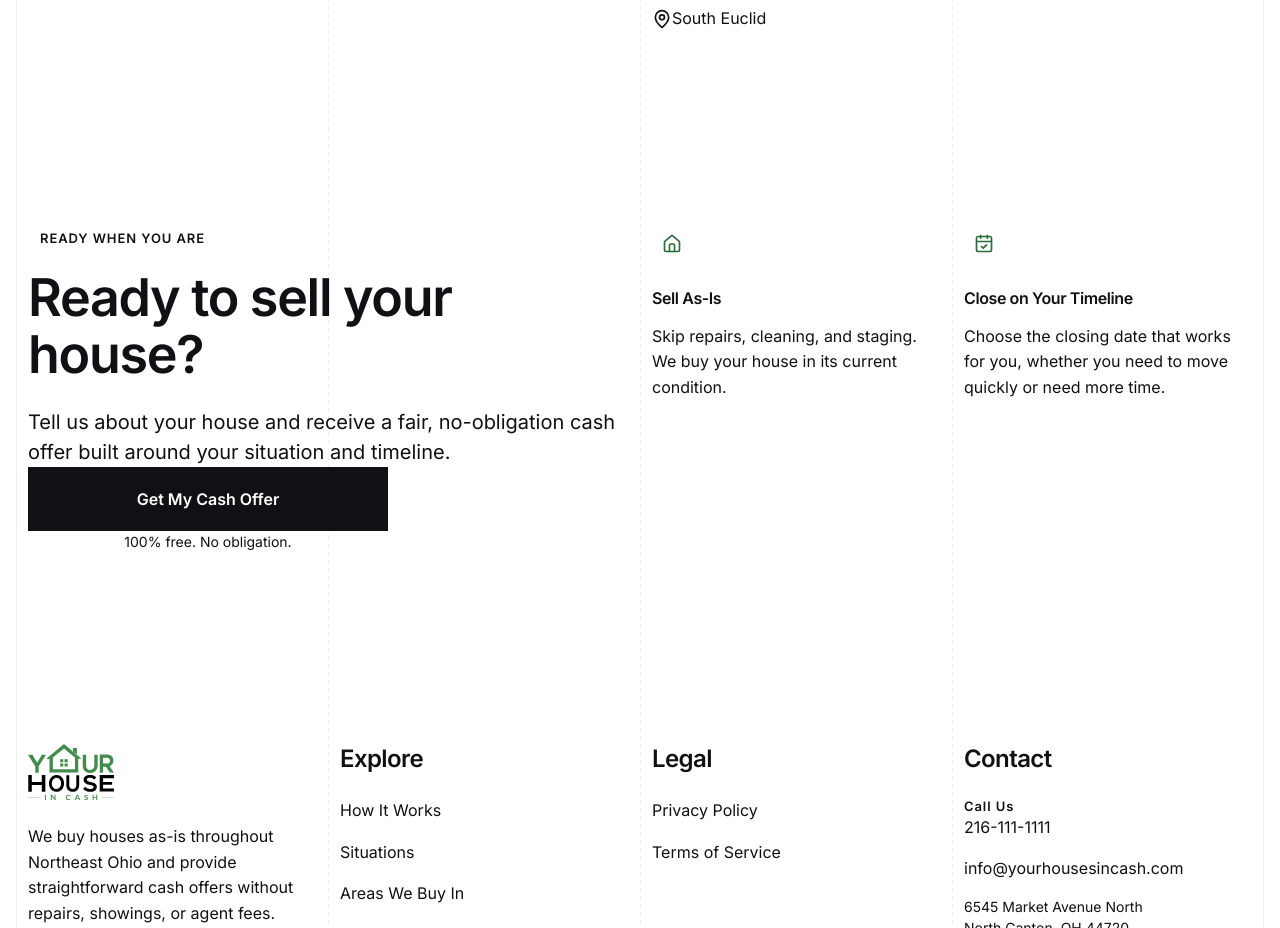
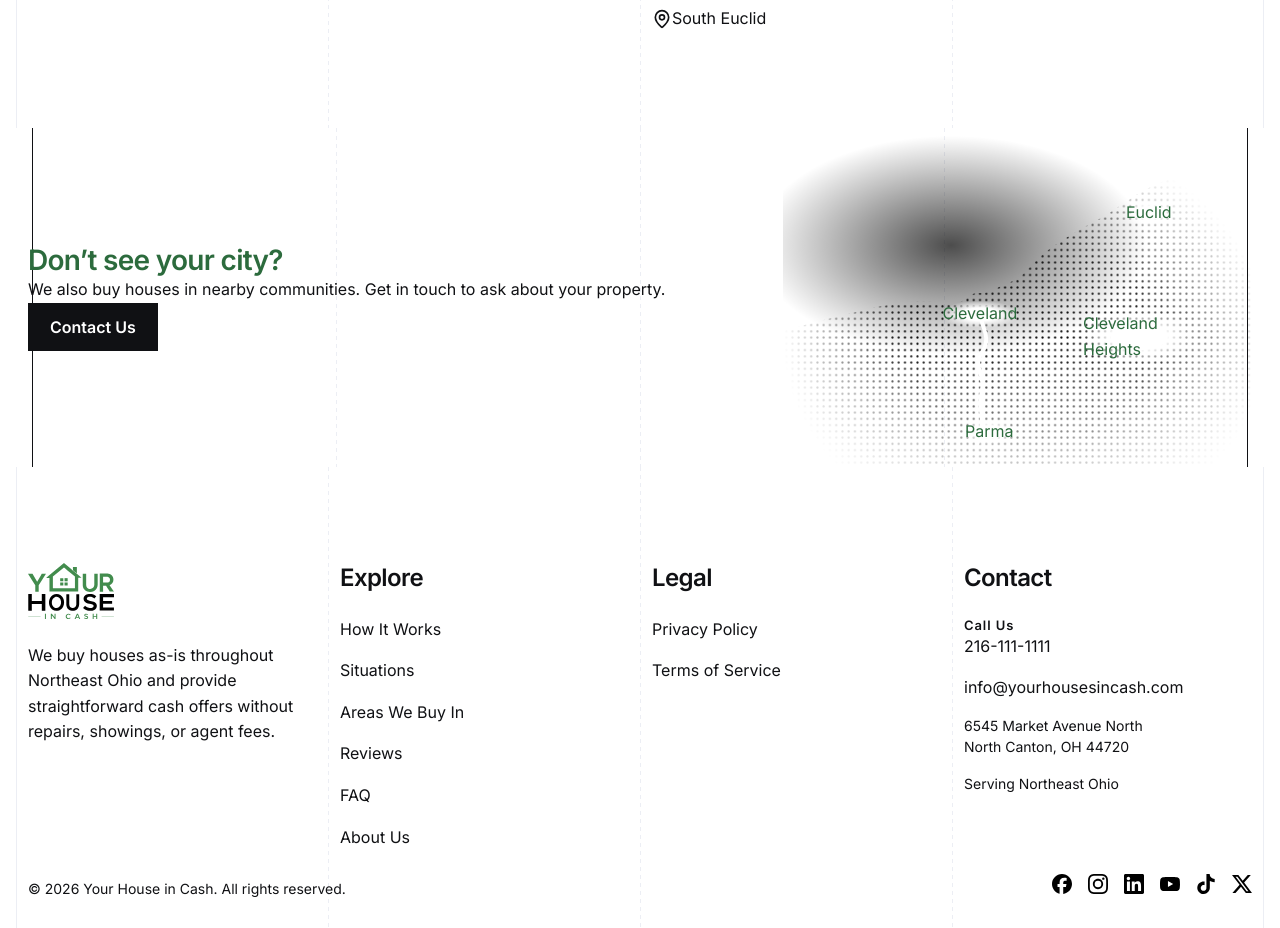
Before and after one commit to YHICAdmin/your-house-in-cash, a Next.js app: page /areas-we-buy-in in a window 1280 px wide. Shown: the part 1240-2168 px from the top of the page. Built offline with nearby package versions, Linux system fonts and the light colour scheme.

Commit message:
Replace areas directory final CTA with illustrated contact strip

```diff
--- a/project-documentation/website-specification/areas-we-buy-in-page.md
+++ b/project-documentation/website-specification/areas-we-buy-in-page.md
@@ -237,17 +237,72 @@ Help sellers browse all supported cities and open a City Page.
 * Sort without mutating the canonical dataset.
 * Derive each destination from its canonical slug using the existing `getAreaPagePath` function.
 
-# Final CTA
+# Contact Strip
 
-Use the [shared Final CTA](../shared-sections.md#final-cta).
+## Purpose
+
+Help sellers whose city is not listed contact Noah about their property.
 
 ## Layout
 
-* Uses the global `Background Soft` (`#F7F9F7`).
+* Replaces the Final CTA on this page, after the City Directory and immediately before the Footer.
+* A full-Content-Grid-width strip with a Brand Green Light background. The background extends through the Grid inset to cover both outer System Lines. Internal System Lines continue over the background and behind the text, using the global treatment.
+* On Desktop, align the Introduction and Contact Button to the left in one vertical flow, with the Button below the Introduction. On Tablet, place the Button to the right of the Introduction, vertically center-aligned. On Mobile, place it below the Introduction, left-aligned.
+* Strip padding inside the Grid inset is `L` (`32px`) on Desktop and Tablet, and `M` (`24px`) on Mobile on all sides. Height follows the content and illustration, without additional fixed height.
 
-## Content
+## Introduction
 
-* Primary CTA: **Get My Cash Offer**, linking to `/get-cash-offer`.
-* Reuse the Area Page Final CTA's Section Label (**Ready When You Are**), Reassurance Row (**100% free. No obligation.**), and two Supporting Benefits in their existing order and wording: **Sell As-Is**, then **Close on Your Timeline**. Their content is defined in [Area Page — Final CTA](area-page.md#final-cta).
-* Primary Headline: **Ready to sell your house?**
-* Supporting Copy: **Tell us about your house and receive a fair, no-obligation cash offer built around your situation and timeline.**
+### Content
+
+* Headline: **Don’t see your city?**
+* Supporting Copy: **We also buy houses in nearby communities. Get in touch to ask about your property.**
+
+### Component and Semantics
+
+* Headline uses H2 semantics; Supporting Copy uses paragraph semantics.
+
+### Visual Design
+
+* Headline uses global H3 typography and Brand Green Dark for the compact strip.
+* Supporting Copy uses global Body typography and Text Secondary.
+
+### Spacing
+
+* `XS` (`8px`) separates the Headline from the Supporting Copy.
+
+## Contact Button
+
+### Content
+
+* Label: **Contact Us**.
+
+### Component and Semantics
+
+* Uses the shared default Button, rendered as a native link.
+
+### Dimensions and Alignment
+
+* Retains its content width without shrinking. Separation from the Introduction is `L` (`32px`) on Desktop and Tablet, and `M` (`24px`) on Mobile.
+
+### Interaction
+
+* Opens `/contact` in the same tab. The link is displayed now as explicitly requested; the Contact page will be implemented separately.
+
+## Local Illustration
+
+### Content
+
+* Reuse the Hero Local Illustration, including the same four city markers.
+
+### Visual Design
+
+* The illustration has a transparent background, allowing the strip's Brand Green Light background to show through. Reuse its existing aspect ratio, dots, markers, and labels.
+
+### Dimensions and Alignment
+
+* On Desktop, the text and Button occupy the left side and the illustration the right, vertically center-aligned. Allocate the available width in a `6:5` ratio, following the Hero proportions, with an `L` (`32px`) gap.
+* On Tablet and Mobile, the illustration follows the text and Button at full available width, separated by `L` (`32px`) on Tablet and `M` (`24px`) on Mobile.
+
+### Accessibility
+
+* The illustration is decorative and hidden from assistive technology.
--- a/src/app/(site)/areas-we-buy-in/page.module.css
+++ b/src/app/(site)/areas-we-buy-in/page.module.css
@@ -44,11 +44,76 @@
   margin-bottom: 0;
 }
 
+.contactSection {
+  background: var(--color-brand-light);
+}
+
+.contactSection::before {
+  border-color: var(--color-brand-light);
+}
+
+.contactStrip {
+  display: grid;
+  grid-template-columns: minmax(0, 1fr);
+  align-items: center;
+  gap: var(--spacing-m);
+  grid-column: 1 / -1;
+  min-width: 0;
+  padding: var(--spacing-m);
+}
+
+.contactContent {
+  display: flex;
+  flex-direction: column;
+  align-items: flex-start;
+  gap: var(--spacing-m);
+  min-width: 0;
+}
+
+.contactIllustration {
+  display: grid;
+  min-width: 0;
+}
+
+.contactHeading {
+  margin: 0 0 var(--spacing-xs);
+  color: var(--color-brand-dark);
+}
+
+.contactCopy {
+  margin: 0;
+  color: var(--color-text-secondary);
+}
+
+.contactButton {
+  flex-shrink: 0;
+}
+
 @media (min-width: 768px) {
+  .contactStrip {
+    gap: var(--spacing-l);
+    padding: var(--spacing-l);
+  }
+  .contactContent {
+    flex-direction: row;
+    align-items: center;
+    justify-content: space-between;
+    gap: var(--spacing-l);
+  }
   .intro { margin-bottom: var(--spacing-l); }
 }
 
 @media (min-width: 1200px) {
+  .contactStrip {
+    grid-template-columns: minmax(0, 6fr) minmax(0, 5fr);
+  }
+
+  .contactContent {
+    flex-direction: column;
+    align-items: flex-start;
+    justify-content: flex-start;
+  }
+
   .group {
     grid-column: span 3;
   }
--- a/src/app/(site)/areas-we-buy-in/page.tsx
+++ b/src/app/(site)/areas-we-buy-in/page.tsx
@@ -1,5 +1,6 @@
 import { MapPin } from "lucide-react";
-import { AreaFinalCta } from "@/components/area/area-final-cta";
+import { LocalAreaMap } from "@/components/area/local-area-map";
+import { Button } from "@/components/ui/button";
 import { AreasHero } from "@/components/area/areas-hero";
 import { SiteFooter } from "@/components/layout/site-footer";
 import { areas, getAreaPagePath } from "@/data/areas";
@@ -8,6 +9,10 @@ import styles from "./page.module.css";
 
 export default function AreasWeBuyInPage() {
   const sortedAreas = [...areas].sort((a, b) => a.city.localeCompare(b.city, "en"));
+  const illustrationCities = ["cleveland", "euclid", "cleveland-heights", "parma"].map(slug => {
+    const area = areas.find(area => area.slug === slug)!;
+    return { name: area.city, slug: area.slug };
+  });
   const letterGroups = new Map<string, typeof sortedAreas>();
   for (const area of sortedAreas) {
     const letter = area.city.charAt(0).toUpperCase();
@@ -47,7 +52,22 @@ export default function AreasWeBuyInPage() {
             </ul>
           </div>
         </section>
-        <AreaFinalCta />
+        <section className={`${styles.contactSection} content-grid system-lines-bg`} aria-labelledby="contact-heading">
+          <div className={styles.contactStrip}>
+            <div className={styles.contactContent}>
+            <div>
+              <h2 id="contact-heading" className={`${styles.contactHeading} text-heading-3`}>Don’t see your city?</h2>
+              <p className={`${styles.contactCopy} text-body`}>
+                We also buy houses in nearby communities. Get in touch to ask about your property.
+              </p>
+            </div>
+            <Button href="/contact" className={styles.contactButton}>Contact Us</Button>
+            </div>
+            <div className={styles.contactIllustration}>
+              <LocalAreaMap cities={illustrationCities} idPrefix="contact-map" />
+            </div>
+          </div>
+        </section>
       </main>
       <SiteFooter />
     </>
--- a/src/components/area/local-area-map.tsx
+++ b/src/components/area/local-area-map.tsx
@@ -4,39 +4,39 @@ import styles from "./areas-hero.module.css";
 // A schematic regional illustration, not a street map or a service boundary.
 // Lake Erie lies northwest; Euclid is northeast of Cleveland, Cleveland Heights east,
 // and Parma south. Marker placement is intentionally simplified for legibility.
-export function LocalAreaMap({ cities }: { cities: readonly NearbyCity[] }) {
+export function LocalAreaMap({ cities, idPrefix = "local-map" }: { cities: readonly NearbyCity[]; idPrefix?: string }) {
   return (
     <div className={styles.illustration} aria-hidden="true">
       <svg viewBox="0 0 600 500" className={styles.map} focusable="false">
         <defs>
-          <pattern id="local-map-dots" width="8" height="8" patternUnits="userSpaceOnUse">
+          <pattern id={`${idPrefix}-dots`} width="8" height="8" patternUnits="userSpaceOnUse">
             <circle cx="4" cy="4" r="1.35" fill="var(--color-brand)" />
           </pattern>
-          <linearGradient id="local-map-fade" x1="0" y1="0" x2="0" y2="1">
+          <linearGradient id={`${idPrefix}-fade`} x1="0" y1="0" x2="0" y2="1">
             <stop offset="0" stopColor="white" stopOpacity=".2" />
             <stop offset=".2" stopColor="white" stopOpacity=".8" />
             <stop offset=".55" stopColor="white" />
             <stop offset="1" stopColor="white" stopOpacity="0" />
           </linearGradient>
-          <radialGradient id="local-map-edge">
+          <radialGradient id={`${idPrefix}-edge`}>
             <stop offset=".5" stopColor="white" />
             <stop offset="1" stopColor="white" stopOpacity="0" />
           </radialGradient>
-          <radialGradient id="local-map-lake">
+          <radialGradient id={`${idPrefix}-lake`}>
             <stop stopColor="var(--color-brand-light)" stopOpacity=".7" />
             <stop offset="1" stopColor="var(--color-brand-light)" stopOpacity="0" />
           </radialGradient>
-          <mask id="local-map-soft-edge">
-            <ellipse cx="310" cy="270" rx="310" ry="260" fill="url(#local-map-edge)" />
+          <mask id={`${idPrefix}-soft-edge`}>
+            <ellipse cx="310" cy="270" rx="310" ry="260" fill={`url(#${idPrefix}-edge)`} />
           </mask>
-          <mask id="local-map-bottom-fade">
-            <rect width="600" height="500" fill="url(#local-map-fade)" />
+          <mask id={`${idPrefix}-bottom-fade`}>
+            <rect width="600" height="500" fill={`url(#${idPrefix}-fade)`} />
           </mask>
         </defs>
-        <ellipse cx="215" cy="150" rx="250" ry="140" fill="url(#local-map-lake)" />
-        <g mask="url(#local-map-bottom-fade)">
-          <g mask="url(#local-map-soft-edge)">
-            <path d="M-30 268C30 251 70 241 112 231S178 221 208 224 233 210 251 211 274 202 291 197 315 174 338 157 379 130 405 116 451 82 483 70 545 37 630 0V530H-30Z" fill="url(#local-map-dots)" />
+        <ellipse cx="215" cy="150" rx="250" ry="140" fill={`url(#${idPrefix}-lake)`} />
+        <g mask={`url(#${idPrefix}-bottom-fade)`}>
+          <g mask={`url(#${idPrefix}-soft-edge)`}>
+            <path d="M-30 268C30 251 70 241 112 231S178 221 208 224 233 210 251 211 274 202 291 197 315 174 338 157 379 130 405 116 451 82 483 70 545 37 630 0V530H-30Z" fill={`url(#${idPrefix}-dots)`} />
             <path d="M-30 268C30 251 70 241 112 231S178 221 208 224 233 210 251 211 274 202 291 197 315 174 338 157 379 130 405 116 451 82 483 70 545 37 630 0" fill="none" stroke="var(--color-brand)" strokeOpacity=".3" strokeWidth="1" />
             <path d="M253 231C248 250 269 264 255 286S260 312 254 338 262 368 248 405" fill="none" stroke="var(--color-background)" strokeWidth="5" />
           </g>
```
